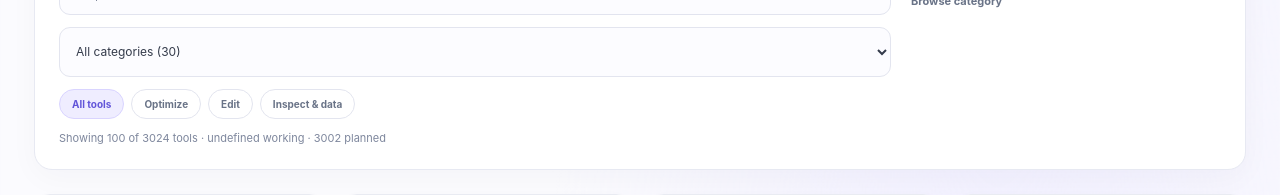
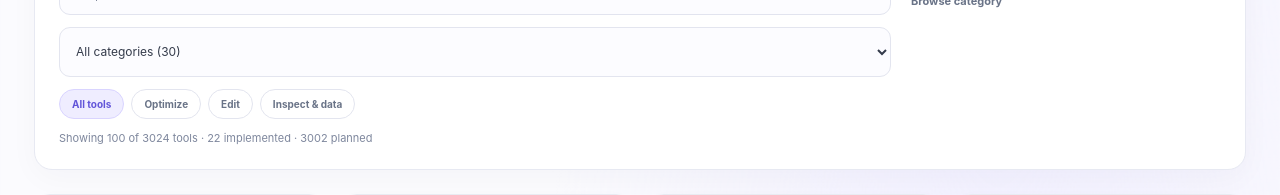
Before and after one commit to Hard-Worker-Dev/PixelTools, a React (Vite) app: page / in a window 1280 px wide. Shown: the part 1140-1335 px from the top of the page. Built offline with nearby package versions, Linux system fonts and the light colour scheme.

Commit message:
fix: show implemented tool counts accurately

```diff
--- a/src/App.tsx
+++ b/src/App.tsx
@@ -710,13 +710,13 @@ export default function App() {
           <div className="tool-filters" aria-label="Quick tool filters">
             {[['all','All tools'],['optimize','Optimize'],['edit','Edit'],['inspect','Inspect & data']].map(([value,label]) => <button type="button" key={value} className={toolCategory===value ? "filter-chip active" : "filter-chip"} aria-pressed={toolCategory===value} onClick={() => setToolCategory(value)}>{label}</button>)}
           </div>
-          <p className="tool-count" role="status">{toolCategory === "all" && !toolSearch.trim() ? `Showing ${visibleTools.length} of ${filteredTools.length} tools · ${toolCounts.working} working · ${toolCounts.planned} planned` : `${filteredTools.length} tools found`}</p>
+          <p className="tool-count" role="status">{toolCategory === "all" && !toolSearch.trim() ? `Showing ${visibleTools.length} of ${filteredTools.length} tools · ${toolCounts.implemented} implemented · ${toolCounts.planned} planned` : `${filteredTools.length} tools found`}</p>
         </div>
         <div className="tool-grid">{visibleTools.map(tool => <button className={tool.comingSoon ? "tool-card disabled" : "tool-card"} key={tool.id} disabled={!!tool.comingSoon} onClick={() => !tool.comingSoon && chooseTool(tool.id as ToolId)}><div className="tool-card-top"><span className="tool-icon">{tool.icon}</span><span className={tool.comingSoon ? "tool-tag coming" : "tool-tag"}>{tool.tag}</span></div><h3>{tool.title}</h3><p>{tool.desc}</p><span className="tool-link">{tool.comingSoon ? "Planned · Coming soon" : "Open tool"} {!tool.comingSoon && <ArrowRight size={15}/>}</span></button>)}</div>
         {hasMoreTools && <button type="button" className="load-more-tools" onClick={() => setVisibleToolLimit(limit => limit + 100)}>Load 100 more tools ({filteredTools.length - visibleTools.length} remaining)</button>}
         {filteredTools.length === 0 && <p className="empty-tools">No matching tools. Try another search or choose “All tools”.</p>}
       </section>
-      <section className="privacy-section" id="privacy"><div className="privacy-icon"><ShieldCheck size={25}/></div><div><div className="eyebrow">YOUR PRIVACY MATTERS</div><h2>Your files stay <span>in control.</span></h2><p>The {toolCounts.working} working tools process files directly in your browser. The wider 3,000-tool roadmap is being implemented in tested phases; planned tools are not presented as working features.</p></div><div className="privacy-stamp"><LockKeyhole size={18}/><b>PRIVATE</b><small>By design</small></div></section>
+      <section className="privacy-section" id="privacy"><div className="privacy-icon"><ShieldCheck size={25}/></div><div><div className="eyebrow">YOUR PRIVACY MATTERS</div><h2>Your files stay <span>in control.</span></h2><p>The {toolCounts.implemented} implemented tools process files directly in your browser. The wider 3,000-tool roadmap is being implemented in tested phases; planned tools are not presented as working features.</p></div><div className="privacy-stamp"><LockKeyhole size={18}/><b>PRIVATE</b><small>By design</small></div></section>
       <section className="how-section" id="how"><div className="eyebrow">THREE SIMPLE STEPS</div><h2>From upload to <span>done.</span></h2><div className="steps"><div><b>01</b><h3>Choose a tool</h3><p>Choose the image or document task you want to finish.</p></div><div><b>02</b><h3>Add your image</h3><p>Add your images or documents from your device.</p></div><div><b>03</b><h3>Download & go</h3><p>Process locally and download your finished file.</p></div></div></section>
     </main>
     <footer><a className="brand" href="/"><span className="brand-mark"><ImageIcon size={17}/></span>pixel<span>tools</span></a><p>Thoughtful browser tools. Free for everyone.</p><nav className="footer-links"><a href="/about/">About</a><a href="/privacy/">Privacy</a><a href="/terms/">Terms</a><a href="/contact/">Contact</a></nav><small>© 2026 PixelTools. Made for the web.</small></footer>
```
